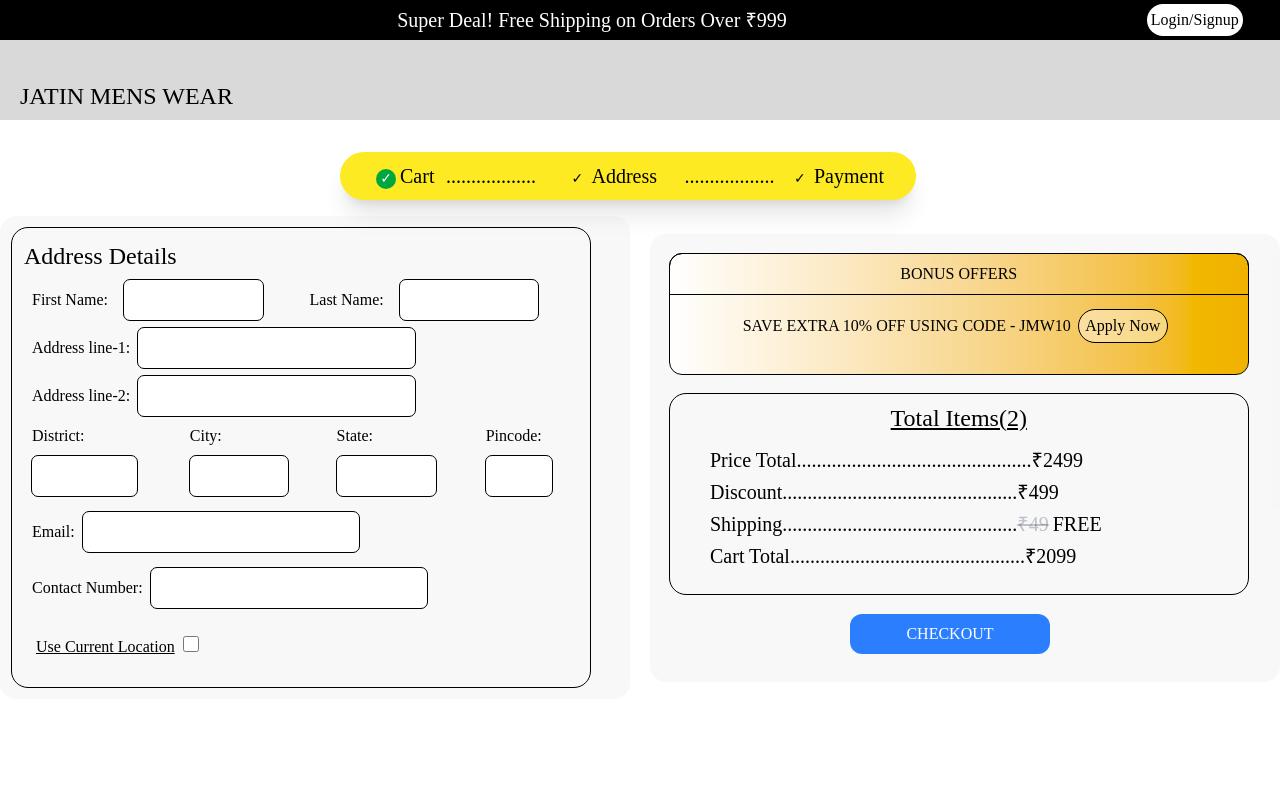
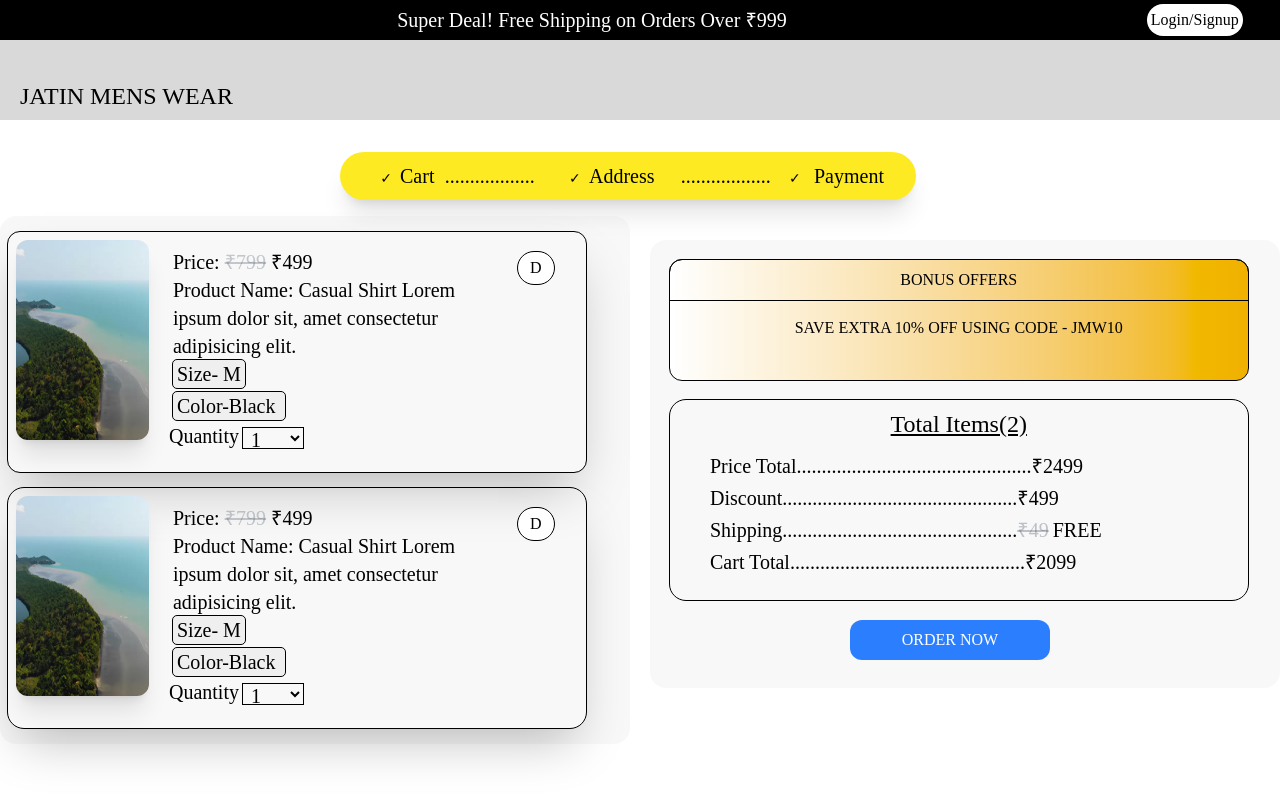
Before and after one commit to jatin50/JMW_-project_website, a React (Vite) app: page / in a window 1280 px wide. Built offline with nearby package versions, Linux system fonts and the light colour scheme; a web font is replaced by a local one.

Commit message:
feat: update Cart and Address components with improved layout and styling

```diff
--- a/src/App.jsx
+++ b/src/App.jsx
@@ -10,7 +10,7 @@
 
   return (
     <>
- <Address/>
+ <Cart/>
     </>
   )
 }
--- a/src/components/Cart.jsx
+++ b/src/components/Cart.jsx
@@ -17,11 +17,28 @@
         </div>
       </div>
       <div className="bg-[#FDEA22] h-12 w-xl rounded-4xl shadow-xl relative left-85 top-8  flex justify-between items-center p-2">
-        <div className="font-medium text-xl p-2 relative left-4 ">Cart</div>
+        <div className="font-medium text-xl p-2 relative left-4 ">
+          {" "}
+          <span class="inline-flex items-center justify-center w-5 h-5 rounded-full mx-1  text-black text-sm">
+            ✓
+          </span>
+          Cart
+        </div>
         <div className="font-medium text-xl p-2 ">..................</div>
-        <div className="font-medium text-xl p-2">Address</div>
+        <div className="font-medium text-xl p-2">
+          {" "}
+          <span class="inline-flex items-center justify-center w-5 h-5 rounded-full mx-1  text-black text-sm">
+            ✓
+          </span>
+          Address
+        </div>
         <div className="font-medium text-xl p-2 ">..................</div>
-        <div className="font-medium text-xl p-2 relative right-4">Payment</div>
+        <div className="font-medium text-xl p-2 relative right-4">
+          <span class="inline-flex items-center justify-center w-5 h-5 rounded-full mx-1  text-black text-sm">
+            ✓
+          </span>{" "}
+          Payment
+        </div>
       </div>
 
       <div className=" flex items-center gap-5 justify-between">
```
Also changed, not shown: src/components/Address.jsx (+12 -4 lines).
